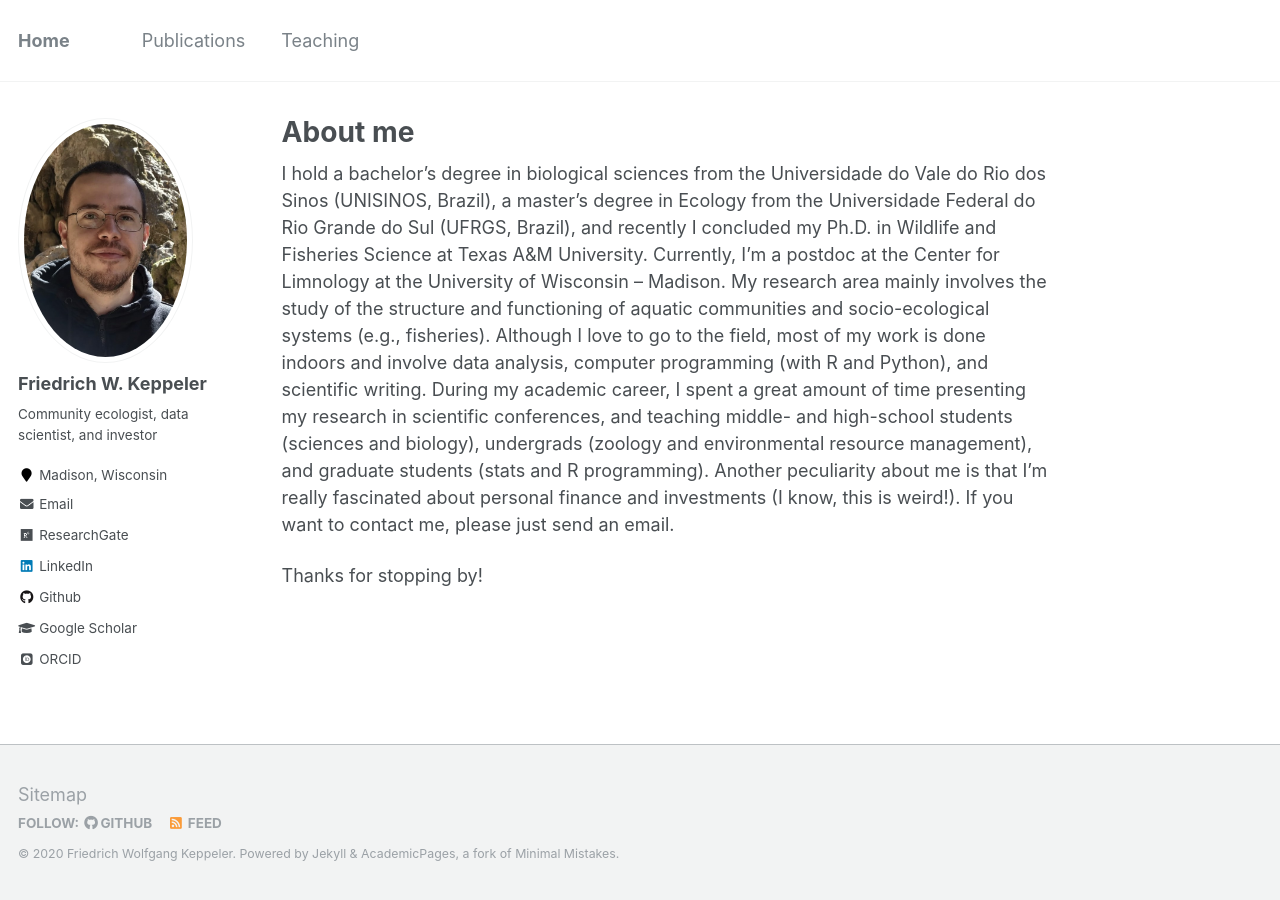
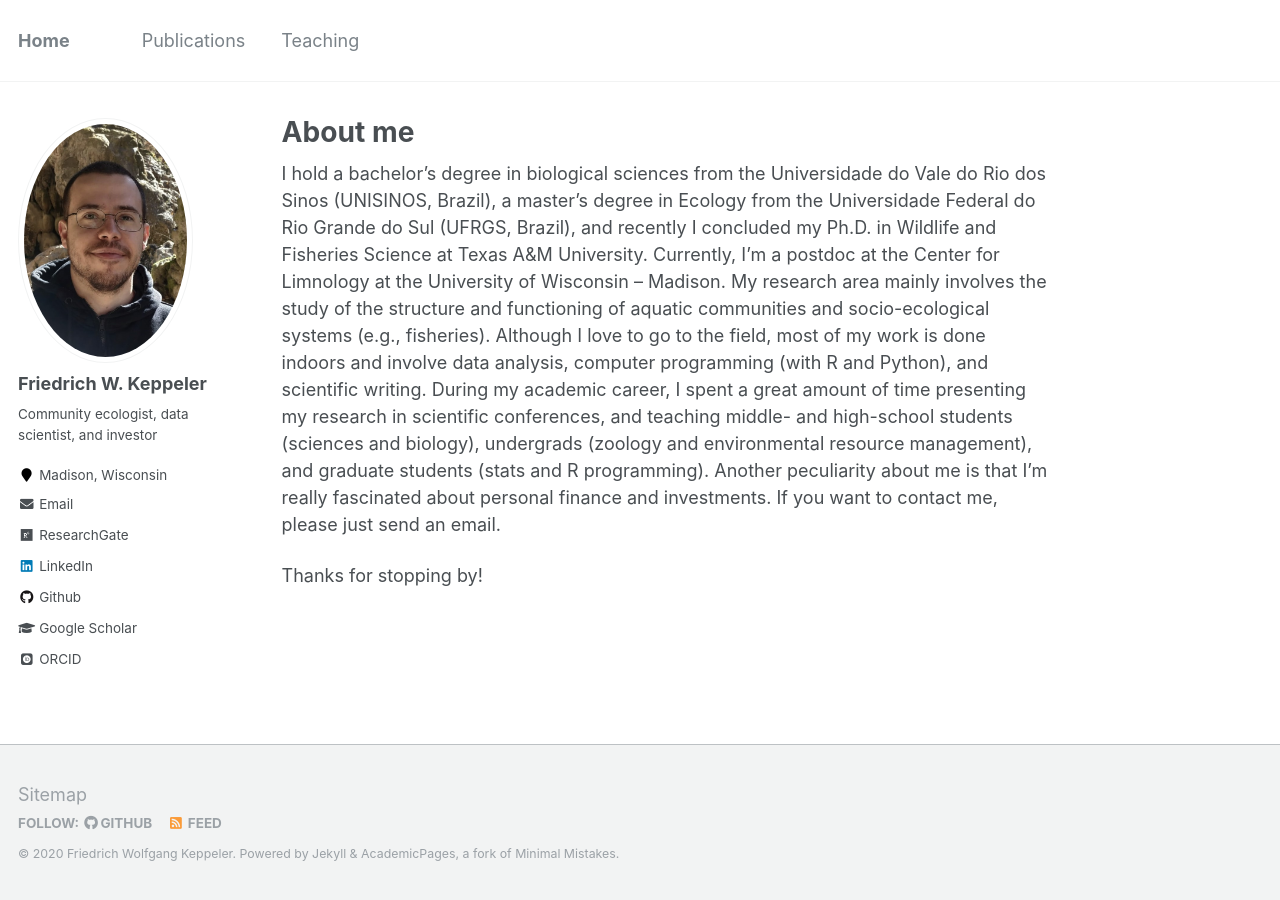
Before and after one commit to fkeppeler/fkeppeler.github.io, a Jekyll site: the page built from _pages/about.md, in a window 1280 px wide. Built offline with Jekyll 4.4.1, drawn with Linux system fonts in a browser that asks for light colours; some web fonts are replaced.

Commit message:
weird off

```diff
--- a/_pages/about.md
+++ b/_pages/about.md
@@ -8,6 +8,6 @@ redirect_from:
   - /about.html
 ---
 
-I hold a bachelor’s degree in biological sciences from the Universidade do Vale do Rio dos Sinos (UNISINOS, Brazil), a master’s degree in Ecology from the Universidade Federal do Rio Grande do Sul (UFRGS, Brazil), and recently I concluded my Ph.D. in Wildlife and Fisheries Science at Texas A&M University. Currently, I'm a postdoc at the Center for Limnology at the University of Wisconsin – Madison. My research area mainly involves the study of the structure and functioning of aquatic communities and socio-ecological systems (e.g., fisheries). Although I love to go to the field, most of my work is done indoors and involve data analysis, computer programming (with R and Python), and scientific writing. During my academic career, I spent a great amount of time presenting my research in scientific conferences, and teaching middle- and high-school students (sciences and biology), undergrads (zoology and environmental resource management), and graduate students (stats and R programming). Another peculiarity about me is that I'm really fascinated about personal finance and investments (I know, this is weird!). If you want to contact me, please just send an email.
+I hold a bachelor’s degree in biological sciences from the Universidade do Vale do Rio dos Sinos (UNISINOS, Brazil), a master’s degree in Ecology from the Universidade Federal do Rio Grande do Sul (UFRGS, Brazil), and recently I concluded my Ph.D. in Wildlife and Fisheries Science at Texas A&M University. Currently, I'm a postdoc at the Center for Limnology at the University of Wisconsin – Madison. My research area mainly involves the study of the structure and functioning of aquatic communities and socio-ecological systems (e.g., fisheries). Although I love to go to the field, most of my work is done indoors and involve data analysis, computer programming (with R and Python), and scientific writing. During my academic career, I spent a great amount of time presenting my research in scientific conferences, and teaching middle- and high-school students (sciences and biology), undergrads (zoology and environmental resource management), and graduate students (stats and R programming). Another peculiarity about me is that I'm really fascinated about personal finance and investments. If you want to contact me, please just send an email.
 
 Thanks for stopping by!
```
